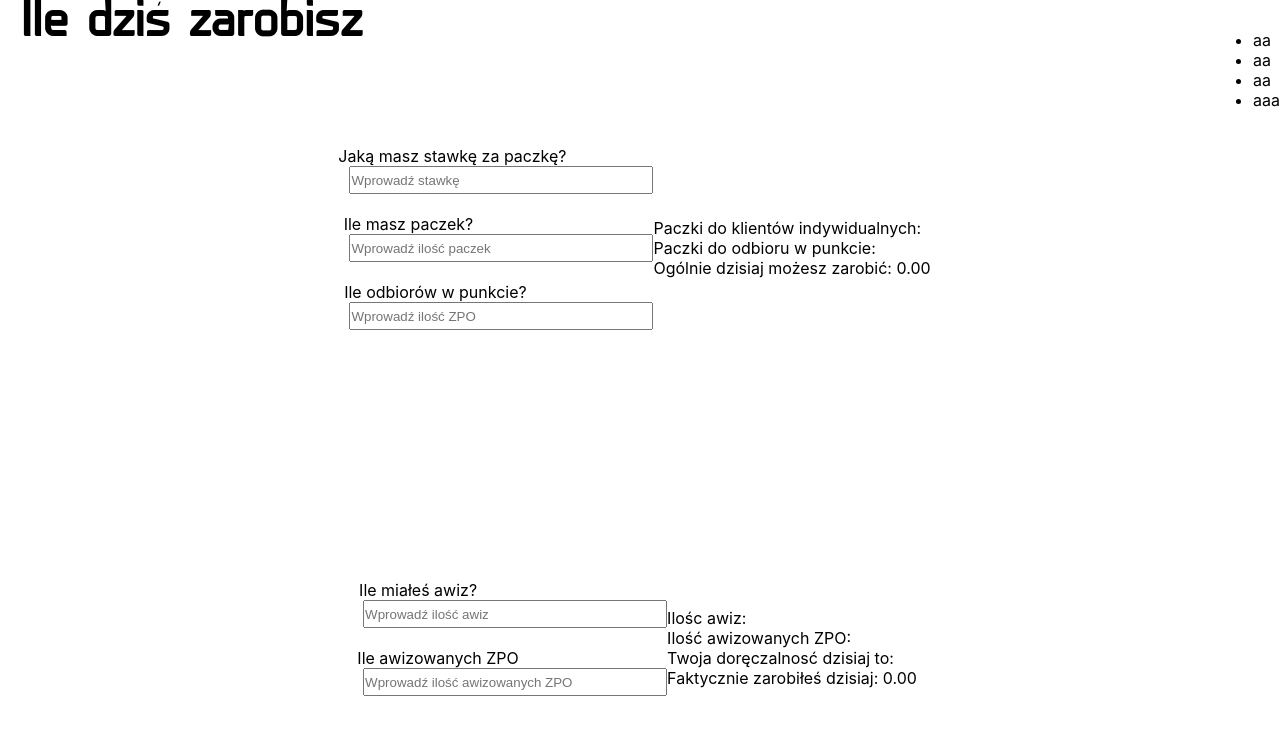
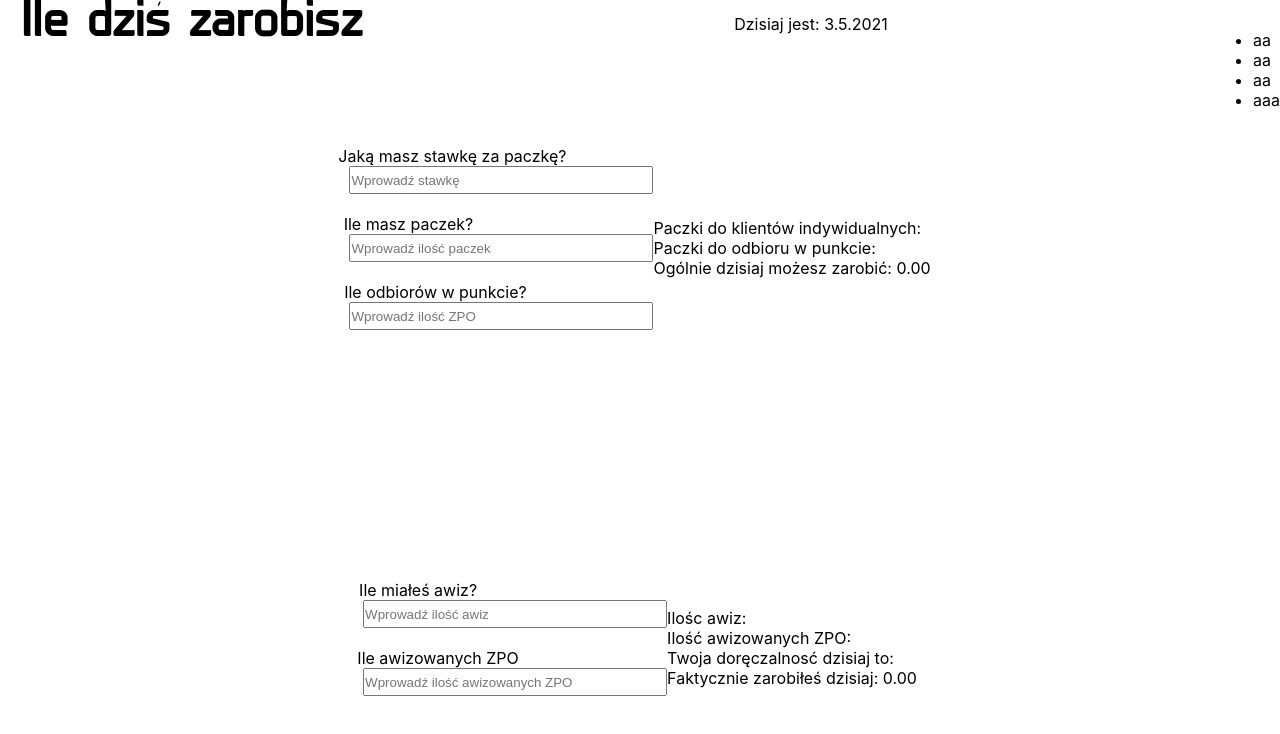
Before and after one commit to RaQ13/MyApp, a React (Create React App) app in the folder my-app/: page / in a window 1280 px wide. Shown: the top 734 px of the page. Built offline with nearby package versions, Linux system fonts and the light colour scheme; data requests are answered from the project's data file.

Commit message:
added getting date using props

```diff
--- a/my-app/src/App.js
+++ b/my-app/src/App.js
@@ -3,11 +3,13 @@ import './scss/main.scss';
 import {MobileMenu} from "./MobileMenu";
 import {Main} from "./Main";
 
+const dateNow = new Date();
+
 function App() {
   return (
   <>
       <header>
-        <MobileMenu></MobileMenu>
+        <MobileMenu date={dateNow}></MobileMenu>
       </header>
       <main>
           <Main></Main>
--- a/my-app/src/Main.js
+++ b/my-app/src/Main.js
@@ -1,7 +1,6 @@
 import React, {useState, useEffect} from "react";
 
 const API = "http://localhost:3000";
-
 
 export const Main = () => {
 
@@ -49,6 +48,7 @@ export const Main = () => {
 
     return (
         <>
+
             <div className="container daily__example__container">
                 <form className="example__form">
                     <label className="daily__example__label">Jaką masz stawkę za paczkę?</label>
--- a/my-app/src/MobileMenu.js
+++ b/my-app/src/MobileMenu.js
@@ -1,11 +1,13 @@
 import React from "react";
 
-export const MobileMenu = () => {
+export const MobileMenu = (props) => {
+    const {date} = props
     return (
         <div className="container">
             <div className="header mobile__menu">
                 <nav className="header__nav">
                     <h2>Ile dziś zarobisz</h2>
+                    <p>Dzisiaj jest: {date.getDay()}.{date.getMonth()}.{date.getFullYear()}</p>
                     <a className="hamburger"><i className="fas fa-bars"></i></a>
                     <ul className="header__list">
                         <li>aa</li>
```
